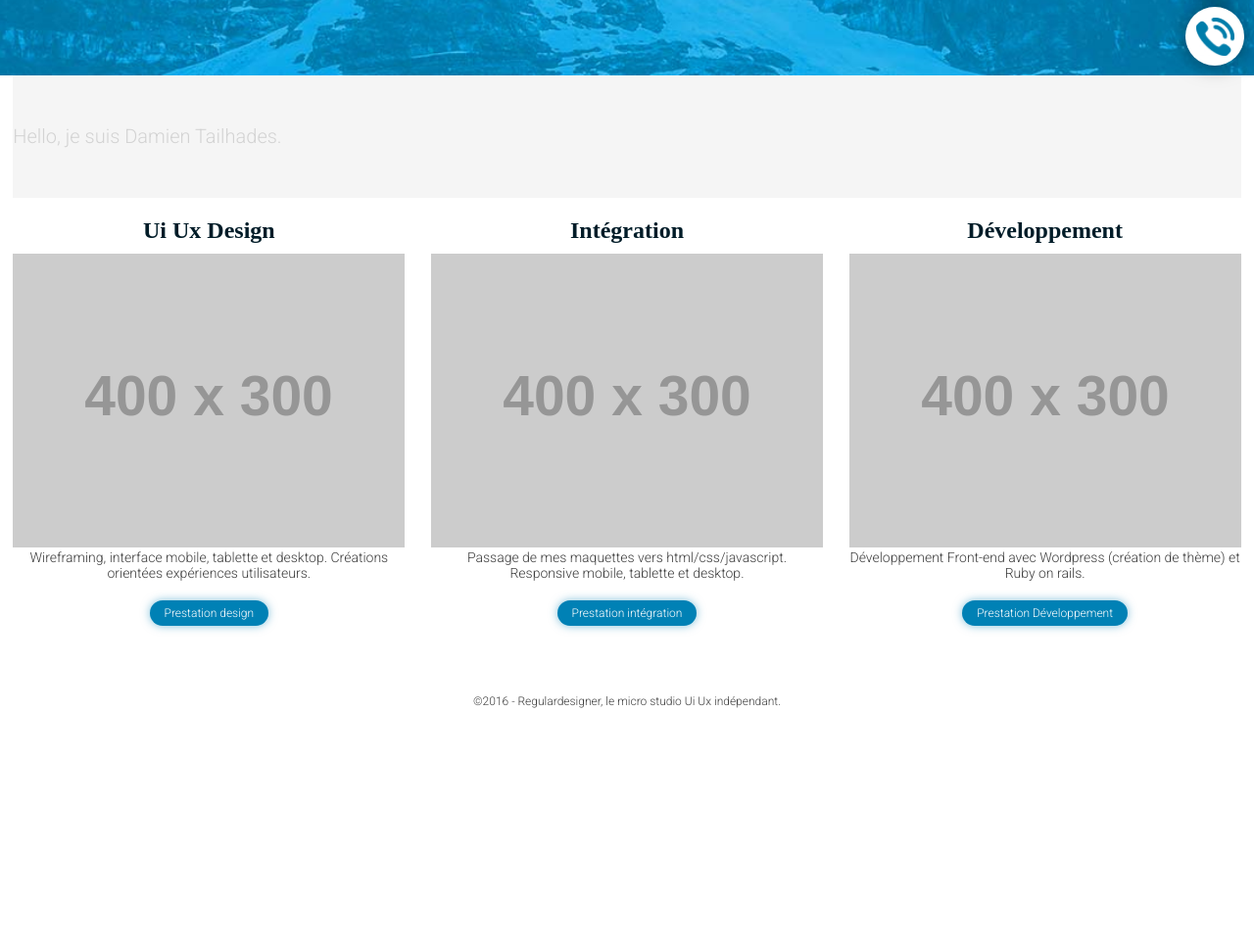
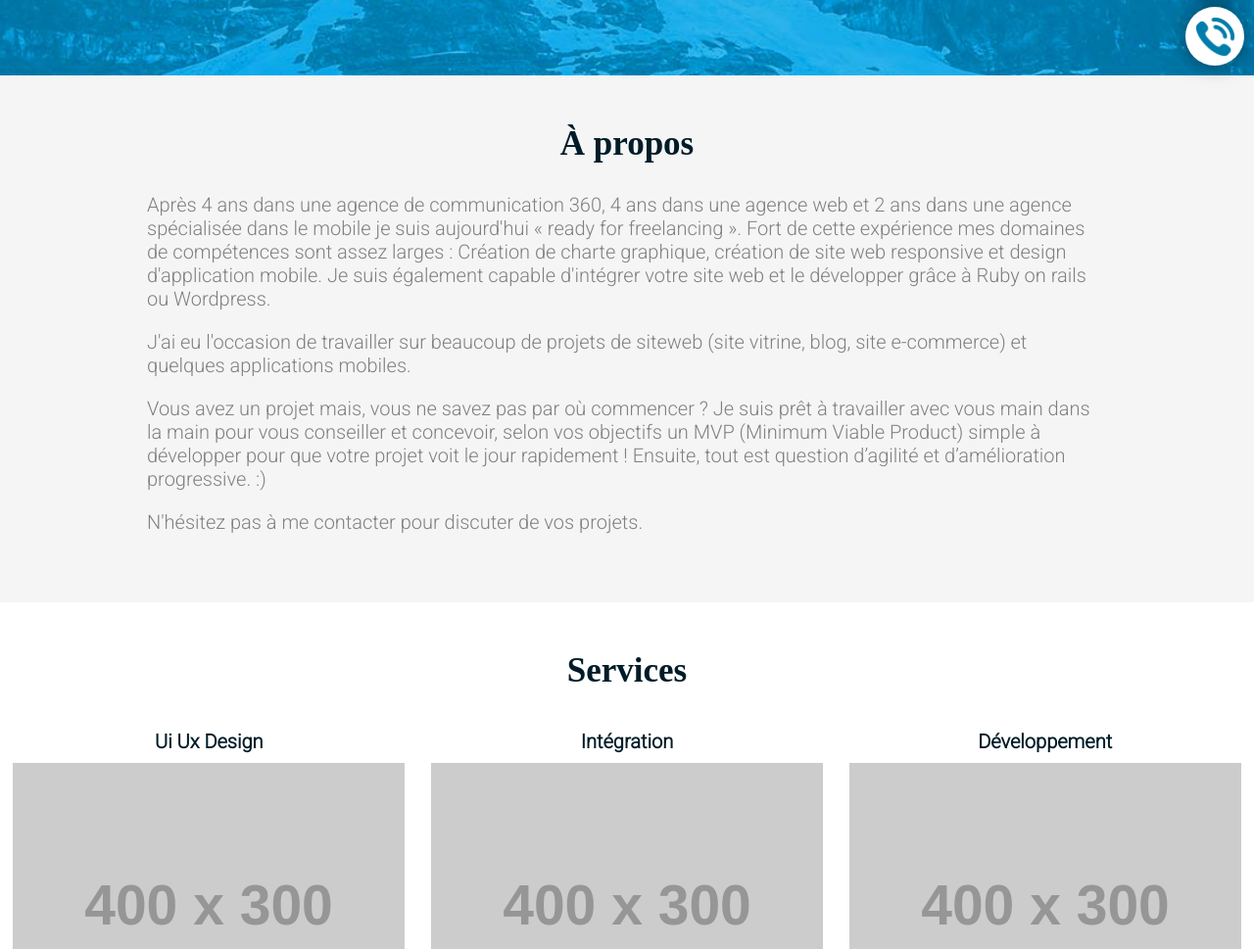
Before and after one commit to regulardesigner/regulardesigner.github.io, a plain HTML site: page index.html in a window 1280 px wide. Shown: the part 723-1692 px from the top of the page at 98% size. Before the commit the page ends 1486 px from the top, so only its background shows below. Drawn offline with Linux system fonts and the light colour scheme; placeholder pictures from the web are drawn by us; a web font is replaced by a local one.

Commit message:
add about section + css

```diff
--- a/css/style.css
+++ b/css/style.css
@@ -92,16 +92,22 @@ h1{
 	right:10px;
 }
 
-#intro>div {
+#intro {
+	padding:50px 0;
 	background-color:#F5F5F5;
 }
 
 #intro p.desc {
 	font-size:2rem;
-	color:lightgrey;
+	color:grey;
+	margin:20px 150px;
 }
 
-#services>div {
+#intro > p:first-child {
+	margin-top:0;
+}
+
+#services > div {
 	text-align:center;
 }
 
@@ -114,10 +120,18 @@ h1{
 	margin-bottom:20px;
 }
 
-#services>div h2 {
+#services > div h3 {
+
 	color:#001c28;
+	font-size:2rem;
+}
+
+.title {
 	font-family: 'Playfair Display', serif;
-	font-size:2.4rem;
+	color:#001c28;
+	text-align:center;
+	margin-bottom:30px;
+	font-size:3.5em;
 }
 
 #services p {
--- a/index.html
+++ b/index.html
@@ -6,8 +6,7 @@
 
 	<meta name="viewport" content="width=device-width, initial-scale=1.0, maximum-scale=1.0, user-scalable=0">
 
-	<link href='https://fonts.googleapis.com/css?family=Playfair+Display:700italic' rel='stylesheet' type='text/css'>
-	<link href='https://fonts.googleapis.com/css?family=Roboto:300' rel='stylesheet' type='text/css'>
+	<link href='https://fonts.googleapis.com/css?family=Playfair+Display:700italic|Roboto:300' rel='stylesheet' type='text/css'>
 	<link rel="stylesheet" href="css/animate.min.css">
 	<link rel="stylesheet" href="css/style.css">
 	<link rel="stylesheet" href="css/bttr/bttr.css">
@@ -24,27 +23,33 @@
 		<a href="javascript:linkTo_UnCryptMailto('nbjmup;ifmmpAsfhvmbseftjhofs/dpn');"  class="contact-email" title="Contact me by email.">Contact me</a>
 		<a href="tel:0685911888" class="phone-call" title="Let's talk about your project.">Call me</a>
 	</header>
-	<div id="intro" class="bread">
-		<div class="bttr g12">
-			<p class="desc mt50 mb50">Hello, je suis Damien Tailhades.</p>
-			<hr/>
-		</div>
+	<div id="intro">
+		<h2 class="title">À propos</h2>
+		<p class="desc">Après 4 ans dans une agence de communication 360, 4 ans dans une agence web et 2 ans dans une agence spécialisée dans le mobile je suis aujourd'hui « ready for freelancing ». Fort de cette expérience mes domaines de compétences sont assez larges : Création de charte graphique, création de site web responsive et design d'application mobile. Je suis également capable d'intégrer votre site web et le développer grâce à Ruby on rails ou Wordpress.</p>
+
+		<p class="desc">J'ai eu l'occasion de travailler sur beaucoup de projets de siteweb (site vitrine, blog, site e-commerce) et quelques applications mobiles.</p>
+
+		<p class="desc">Vous avez un projet mais, vous ne savez pas par où commencer ? Je suis prêt à travailler avec vous main dans la main pour vous conseiller et concevoir, selon vos objectifs un MVP (Minimum Viable Product) simple à développer pour que votre projet voit le jour rapidement ! Ensuite, tout est question d’agilité et d’amélioration progressive. :)</p>
+
+		<p class="desc">N'hésitez pas à me contacter pour discuter de vos projets.</p>
+
 	</div>
 	<div id="services" class="bread">
+		<div class="bttr g12"><h2 class="mt50 title">Services</h2></div>
 		<div class="design bttr g4">
-			<h2 class="mt20 mb10">Ui Ux Design</h2>
+			<h3 class="mt10 mb10">Ui Ux Design</h3>
 			<img src="http://placehold.it/400X300/ffffff/000000/?text=illustration"/>
 			<p>Wireframing, interface mobile, tablette et desktop. Créations orientées expériences utilisateurs.</p>
 			<a class="btn" href="#">Prestation design</a>
 		</div>
 		<div class="integration bttr g4">
-			<h2 class="mt20 mb10">Intégration</h2>
+			<h3 class="mt10 mb10">Intégration</h3>
 			<img src="http://placehold.it/400X300/ffffff/000000/?text=illustration"/>
 			<p>Passage de mes maquettes vers html/css/javascript. Responsive mobile, tablette et desktop.</p>
 			<a class="btn" href="#">Prestation intégration</a>
 		</div>
 		<div class="developement bttr g4">
-			<h2 class="mt20 mb10">Développement</h2>
+			<h3 class="mt10 mb10">Développement</h3>
 			<img src="http://placehold.it/400X300/ffffff/000000/?text=illustration"/>
 			<p>Développement Front-end avec Wordpress (création de thème) et Ruby on rails.</p>
 			<a class="btn" href="#">Prestation Développement</a>
```
